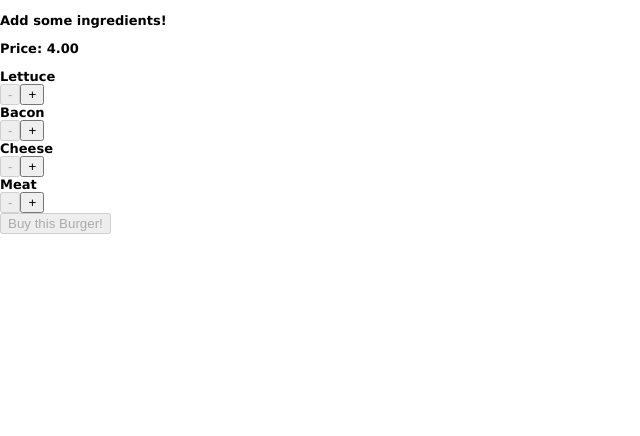
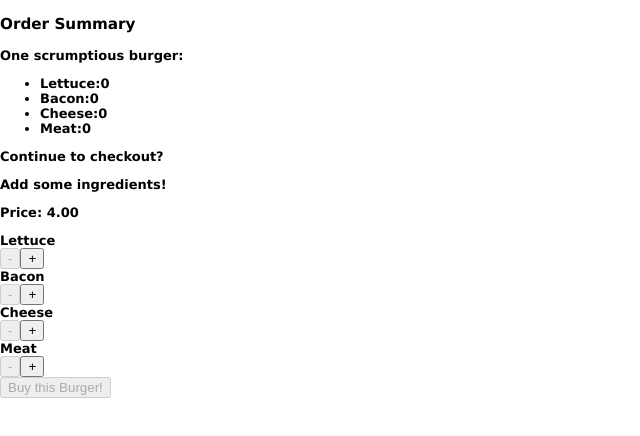
Before and after one commit to aaronaat/react-burger, a React app: page / in a window 1280 px wide. Shown: the top 436 px of the page, without its empty margins (0-640 px from the left). Built offline with nearby package versions, Linux system fonts and the light colour scheme.

Commit message:
create burger summary component

```diff
--- /dev/null
+++ b/src/components/Burger/OrderSummary/OrderSummary.js
@@ -0,0 +1,25 @@
+import React from 'react';
+
+import Aux from '../../../hoc/Aux';
+
+const orderSummary = (props) => {
+    const ingredientSummary = Object.keys(props.ingredients)
+        .map(igKey => {
+            return (<li key={igKey}>
+              <span style={{textTransform: 'capitalize'}}>
+              {igKey}</span>:
+              {props.ingredients[igKey]}</li>);
+        });
+
+
+    return (
+        <Aux>
+            <h3>Order Summary</h3>
+            <p>One scrumptious burger:</p>
+            <ul> {ingredientSummary}  </ul>
+            <p>Continue to checkout?</p>
+        </Aux>
+    );
+};
+
+export default orderSummary;
--- a/src/containers/BurgerBuilder/BurgerBuilder.js
+++ b/src/containers/BurgerBuilder/BurgerBuilder.js
@@ -2,6 +2,8 @@
 import Aux from '../../hoc/Aux';
 import Burger from '../../components/Burger/Burger';
 import BuildControls from '../../components/Burger/BuildControls/BuildControls';
+import Modal from '../../components/UI/Modal/Modal';
+import OrderSummary from '../../components/Burger/OrderSummary/OrderSummary';
 
 const INGREDIENT_PRICES = {
   lettuce: 0.1,
@@ -20,7 +22,12 @@
         meat: 0
       },
       totalPrice:  4,
-      buyable: false
+      buyable: false,
+      buying: false
+    }
+
+    buyingHandler () {
+      this.setState({buying: true});
     }
 
     updateBuyState(ingredients) {
@@ -69,6 +76,9 @@
       }
         return (
         <Aux>
+          <Modal>
+            <OrderSummary ingredients={this.state.ingredients} />
+          </Modal>
           <Burger ingredients={this.state.ingredients} />
           <BuildControls
           ingredientAdded={this.addIngredientHandler}
```
